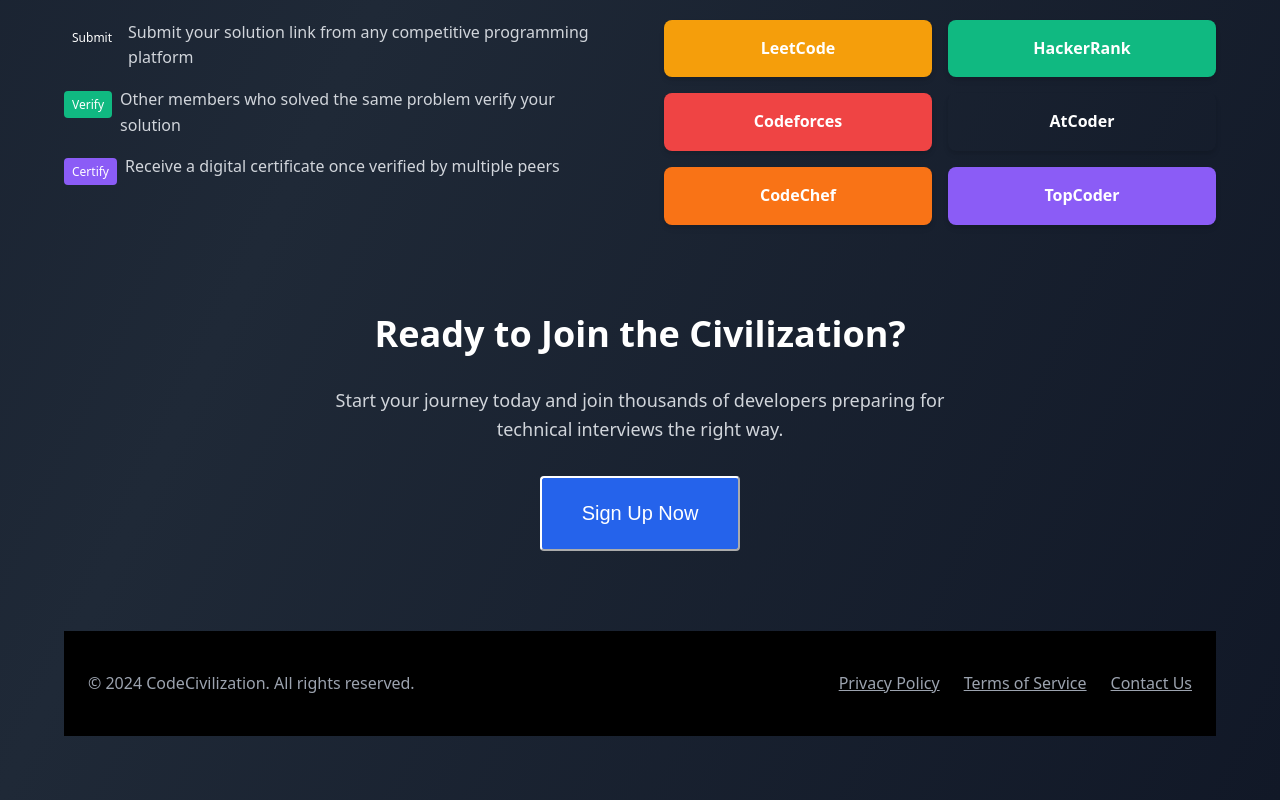
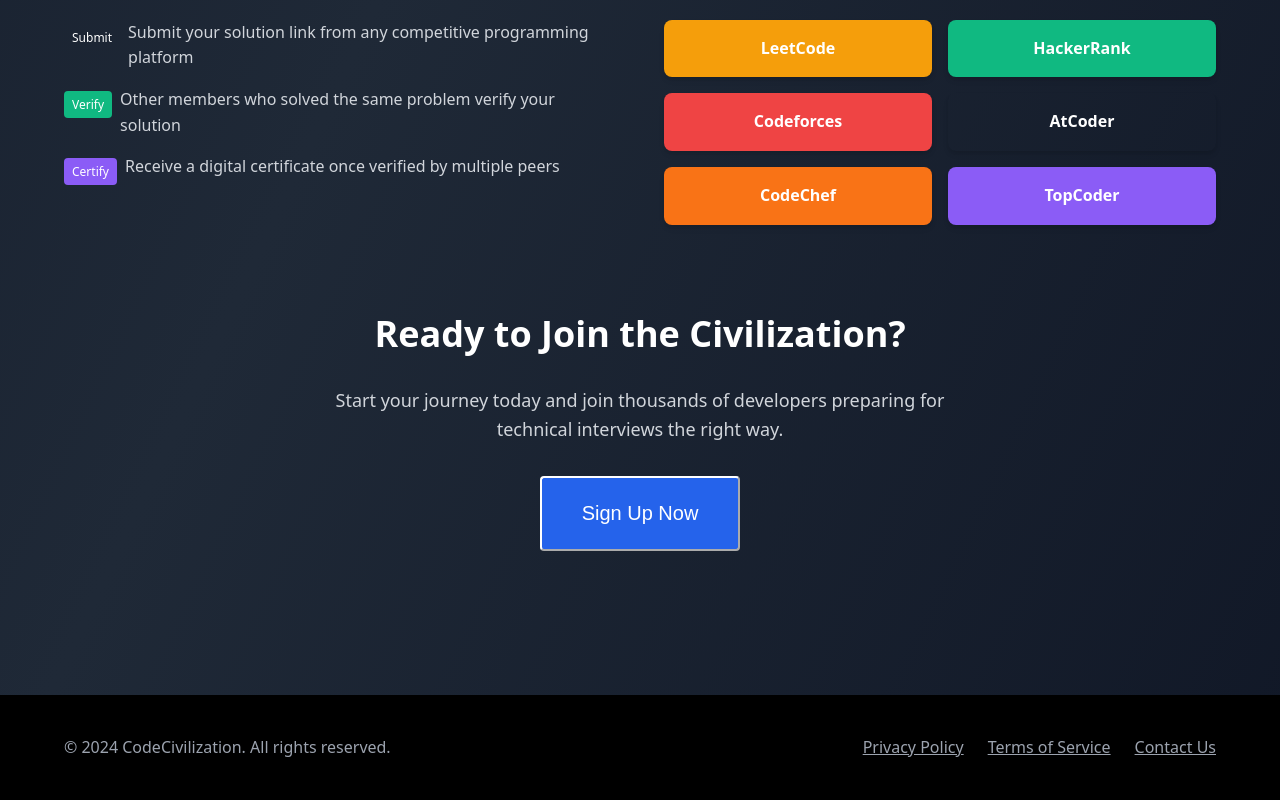
Before and after one commit to codejedi-ai/worldlargesthackathon-2024, a React (Vite) app: page / in a window 1280 px wide. Shown: the part 1906-2706 px from the top of the page. Built offline with nearby package versions, Linux system fonts and the light colour scheme; no server answers.

Commit message:
<Bottom />

```diff
--- a/App.tsx
+++ b/App.tsx
@@ -1,9 +1,10 @@
 import React from 'react';
 import { BrowserRouter as Router, Routes, Route } from 'react-router-dom';
 import Header from './components/header.tsx';
+import Bottom from './components/Bottom.tsx';
 
 import { Provider } from "./components/ui/provider";
-import { AuthProvider } from './src/contexts/AuthContext';
+//import { AuthProvider } from './src/contexts/AuthContext';
 
 // Lazy load all the page components
 const HomePage = React.lazy(() => import('./src/home/page.tsx'));
@@ -14,7 +15,6 @@
 
 function App() {
   return (
-    <AuthProvider>
       <Provider>
         <Router>
           <div className="min-h-screen bg-gradient-to-br from-gray-900 via-gray-800 to-gray-900 text-white">
@@ -31,12 +31,11 @@
                 </Routes>
               </React.Suspense>
             </main>
-
+            <Bottom />
 
           </div>
         </Router>
       </Provider>
-    </AuthProvider>
   );
 }
 
--- a/src/home/page.tsx
+++ b/src/home/page.tsx
@@ -1,4 +1,4 @@
-import Bottom from '../../components/Bottom.tsx';
+
 import React, { useState } from 'react'
 import { BrowserRouter as Router, Routes, Route, Link, useNavigate } from 'react-router-dom'
 import { Code, Coffee, Trophy, Star } from 'lucide-react'
@@ -200,7 +200,7 @@
           Sign Up Now
         </button>
       </section>
-      <Bottom />
+
     </>
   )
 }
```
